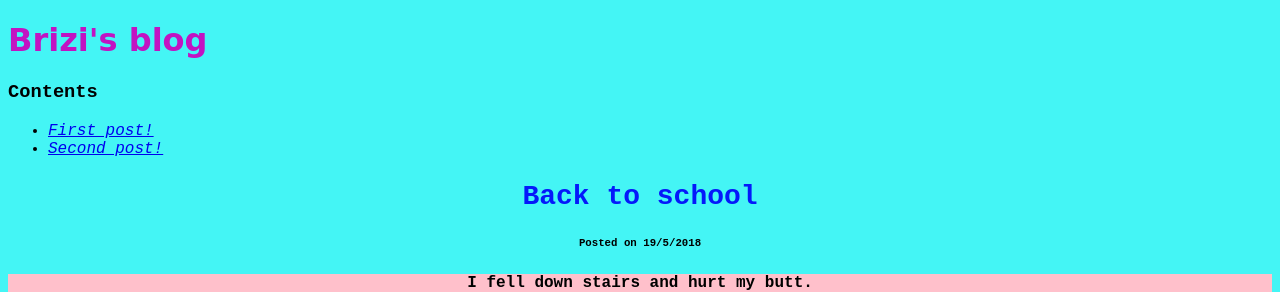
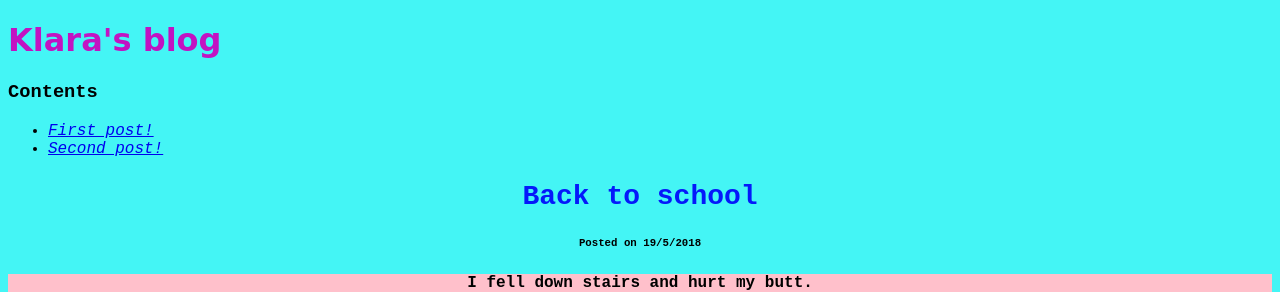
Before and after one commit to brizialb/brizialb.github.io, a plain HTML site: page index.html in a window 1280 px wide. Shown: the top 292 px of the page. Drawn offline with Linux system fonts and the light colour scheme.

Commit message:
edit index.html

```diff
--- a/index.html
+++ b/index.html
@@ -24,7 +24,7 @@
     </head>
     <body>
 
-        <h1>Brizi's blog</h1>
+        <h1>Klara's blog</h1>
 
         <h3>Contents</h3>
         <ul>
```
